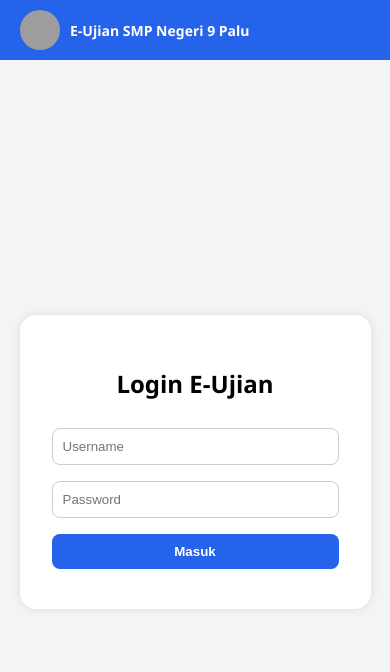
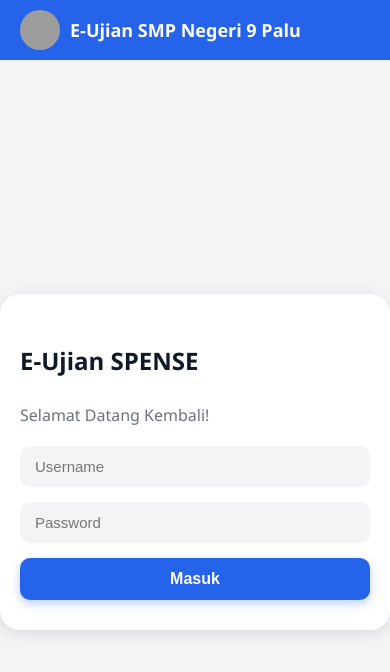
Before and after one commit to exsora/e-ujian-spense, a plain HTML site: page index.html in a window 390 px wide. Drawn offline with Linux system fonts and the light colour scheme; grey boxes are pictures that could not be loaded.

Commit message:
Update index.html

```diff
--- a/index.html
+++ b/index.html
@@ -7,7 +7,7 @@
   <style>
     * { box-sizing: border-box; }
     body {
-      font-family: 'Segoe UI', sans-serif;
+      font-family: 'Poppins', 'Segoe UI', sans-serif;
       margin: 0;
       background: #f3f4f6;
       display: flex;
@@ -17,6 +17,7 @@
       min-height: 100vh;
       visibility: hidden;
     }
+
     header {
       display: flex;
       align-items: center;
@@ -30,71 +31,107 @@
       left: 0;
       z-index: 10;
     }
-    header img {
-      width: 40px;
-      height: 40px;
-      border-radius: 50%;
+    header img { width: 40px; height: 40px; border-radius: 50%; }
+    header h1 { font-size: 18px; margin: 0; }
+
+    /* --- Tampilan Login Baru --- */
+    .content {
+      margin-top: 100px;
+      width: 100%;
+      max-width: 900px;
+      display: flex;
+      flex-wrap: wrap;
+      background: white;
+      border-radius: 20px;
+      box-shadow: 0 4px 15px rgba(0,0,0,0.1);
+      overflow: hidden;
     }
-    header h1 {
-      font-size: 18px;
-      margin: 0;
+    .login-left {
+      background: #1e3a8a;
+      color: white;
+      flex: 1;
+      display: flex;
+      align-items: center;
+      justify-content: center;
+      min-width: 250px;
+      padding: 20px;
     }
-    .content {
-      margin-top: 80px;
+    .login-left img {
+      max-width: 90%;
+      height: auto;
+    }
+    .login-right {
+      flex: 1;
+      padding: 40px 30px;
       display: flex;
       flex-direction: column;
-      align-items: center;
+      justify-content: center;
+    }
+    .login-right h2 {
+      color: #111827;
+      margin-bottom: 5px;
+    }
+    .login-right h4 {
+      color: #6b7280;
+      margin-bottom: 20px;
+      font-weight: 400;
+    }
+    input {
       width: 100%;
+      padding: 12px 15px;
+      border: none;
+      background: #f3f4f6;
+      border-radius: 10px;
+      margin-bottom: 15px;
+      font-size: 15px;
+      outline: none;
+      transition: 0.3s;
     }
-    .login-container, .dashboard {
-      background: white;
-      padding: 2rem;
-      border-radius: 16px;
-      box-shadow: 0 0 10px rgba(0,0,0,0.1);
-      max-width: 400px;
-      width: 90%;
-      text-align: center;
-    }
-    input, button {
-      padding: 10px;
-      margin: 8px 0;
-      width: 100%;
-      border: 1px solid #ccc;
-      border-radius: 8px;
+    input:focus {
+      background: #e5e7eb;
     }
     button {
       background: #2563eb;
       color: white;
       border: none;
+      padding: 12px;
+      border-radius: 10px;
+      font-size: 16px;
+      font-weight: 600;
       cursor: pointer;
-      font-weight: bold;
+      transition: 0.3s;
+      box-shadow: 0 4px 10px rgba(37,99,235,0.3);
     }
-    button:hover {
-      background: #1d4ed8;
+    button:hover { background: #1d4ed8; }
+
+    /* --- Dashboard --- */
+    .dashboard {
+      background: white;
+      padding: 2rem;
+      border-radius: 16px;
+      box-shadow: 0 0 10px rgba(0,0,0,0.1);
+      max-width: 600px;
+      width: 90%;
+      text-align: center;
+      margin-top: 40px;
     }
     .folder, .mapel {
       margin: 8px 0;
-      padding: 12px;
-      background: #e5e7eb;
+      padding: 14px;
+      background: #f3f4f6;
       border-radius: 10px;
       cursor: pointer;
       font-weight: 600;
+      transition: 0.3s;
     }
-    .folder:hover, .mapel:hover {
-      background: #d1d5db;
-    }
-    .hidden {
-      display: none !important;
-      visibility: hidden;
-      opacity: 0;
-    }
+    .folder:hover, .mapel:hover { background: #e5e7eb; }
+
+    /* --- Modal --- */
     #formModal {
       position: fixed;
-      top: 0;
-      left: 0;
-      width: 100%;
-      height: 100%;
-      background: rgba(0,0,0,0.9);
+      top: 0; left: 0;
+      width: 100%; height: 100%;
+      background: rgba(0,0,0,0.85);
       display: flex;
       align-items: center;
       justify-content: center;
@@ -105,11 +142,11 @@
       height: 85%;
       border: none;
       border-radius: 12px;
+      background: white;
     }
     #closeForm {
       position: absolute;
-      top: 20px;
-      right: 30px;
+      top: 20px; right: 30px;
       background: red;
       color: white;
       border: none;
@@ -118,27 +155,39 @@
       cursor: pointer;
       font-weight: bold;
     }
-    @media (max-width: 600px) {
+
+    .hidden { display: none !important; visibility: hidden; opacity: 0; }
+
+    @media (max-width: 768px) {
+      .content {
+        flex-direction: column;
+        margin-top: 80px;
+      }
+      .login-left { display: none; }
+      .login-right { padding: 30px 20px; }
       .dashboard { width: 95%; padding: 1rem; }
-      header h1 { font-size: 14px; }
-      #formModal iframe { width: 95%; height: 80%; }
     }
   </style>
 </head>
 <body>
 
   <header>
-    <img src="https://upload.wikimedia.org/wikipedia/commons/6/6e/Tut_Wuri_Handayani.png" alt="Logo Sekolah">
+    <img src="https://upload.wikimedia.org/wikipedia/commons/a/af/SMPN_9_Palu.png" alt="Logo Sekolah">
     <h1>E-Ujian SMP Negeri 9 Palu</h1>
   </header>
 
-  <div class="content">
-    <!-- Halaman Login -->
-    <div class="login-container" id="loginPage">
-      <h2>Login E-Ujian</h2>
+  <!-- Login -->
+  <div class="content" id="loginPage">
+    <div class="login-left">
+      <img src="https://upload.wikimedia.org/wikipedia/commons/a/af/SMPN_9_Palu.png" alt="Login Illustration">
+    </div>
+    <div class="login-right">
+      <h2><b>E-Ujian</b> SPENSE</h2>
+      <h4>Selamat Datang Kembali!</h4>
       <input type="text" id="username" placeholder="Username">
       <input type="password" id="password" placeholder="Password">
       <button onclick="login()">Masuk</button>
+    </div>
   </div>
 
   <!-- Dashboard -->
@@ -154,7 +203,6 @@
     <div id="mapelList"></div>
     <button onclick="backToDashboard()">⬅ Kembali</button>
   </div>
-  </div>
 
   <!-- Modal Form Ujian -->
   <div id="formModal" class="hidden">
@@ -167,7 +215,6 @@ window.addEventListener("load", () => document.body.style.visibility = "visible"
 
 const ADMIN = { username: 'SPENSE', password: '40203561' };
 const SISWA = { username: 'SISWA', password: 'UJIAN2025' };
-
 const FOLDER_PASSWORDS = { 7: 'kelas7', 8: 'kelas8', 9: 'kelas9' };
 
 const DATA = {
@@ -176,8 +223,7 @@ const DATA = {
   9: { 'Seni Budaya': '', 'PPKN': '', 'IPA': '' }
 };
 
-let currentUser = null;
-let currentClass = null;
+let currentUser = null, currentClass = null;
 
 function login() {
   const user = document.getElementById('username').value.trim();
```
Lines whose indentation alone changed are shown as unchanged.
